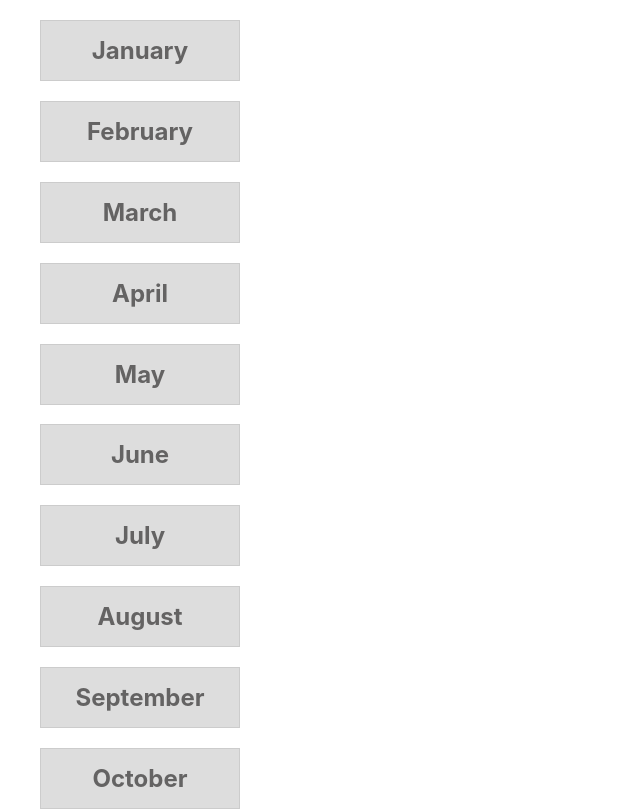
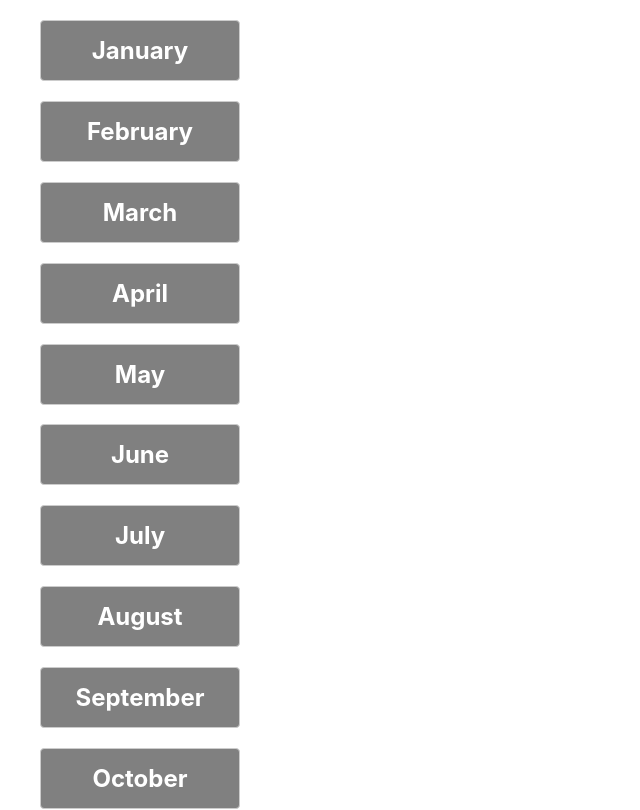
Before and after one commit to kliuchyk/get-users, a React (Create React App) app: page / in a window 1280 px wide. Shown: the top 810 px of the page, without its empty margins (0-640 px from the left). Built offline with nearby package versions, Linux system fonts and the light colour scheme; no server answers.

Commit message:
set background color for months

```diff
--- a/src/components/months-card/MonthCard.css
+++ b/src/components/months-card/MonthCard.css
@@ -4,10 +4,10 @@
 }
 
 .month-name {
-  background: #ddd;
-  color: #646363;
+  color: #fff;
   padding: 15px;
   border: 1px solid #ccc;
   cursor: pointer;
   text-align: center;
+  border-radius: 4px;
 }
--- a/src/components/months-card/MonthCard.js
+++ b/src/components/months-card/MonthCard.js
@@ -12,9 +12,24 @@ const MonthCard = ({ monthName, monthCount }) => {
     return monthOfBirth === monthCount ? user : false;
   });
 
+  const setBgColor = users => {
+    if (users <= 2) {
+      return "grey";
+    } else if (users >= 11) {
+      return "red";
+    } else if (users >= 7 && users <= 10) {
+      return "green";
+    } else if (users >= 3 && users <= 6) {
+      return "blue";
+    }
+  };
+
   return (
     <div className="month-card">
       <h2
+        style={{
+          backgroundColor: setBgColor(filterdUsers.length)
+        }}
         className="month-name"
         onMouseEnter={() => setIsShown(true)}
         onMouseLeave={() => setIsShown(false)}
--- a/src/components/users-list/UsersList.js
+++ b/src/components/users-list/UsersList.js
@@ -6,6 +6,7 @@ const UsersList = ({ users, isShown }) => {
   if (isShown) {
     return (
       <ul className="list">
+        <span>{users.length}</span>
         {users.map(user => (
           <User key={user.id} details={user} />
         ))}
```
